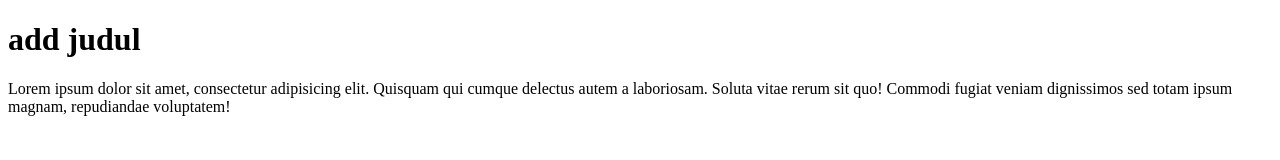
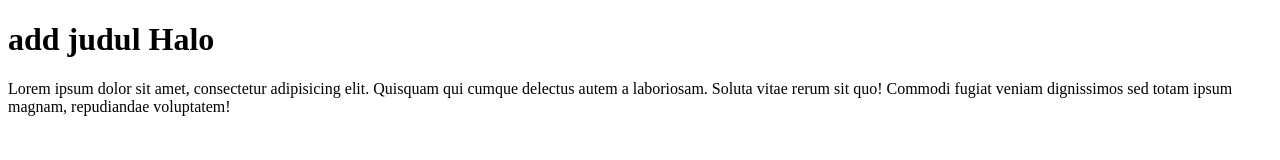
Before and after one commit to ihsannurrrr/repo-pertamaku, a plain HTML site: page index.html in a window 1280 px wide. Drawn offline with Linux system fonts and the light colour scheme.

Commit message:
update kolaborasi

```diff
--- a/index.html
+++ b/index.html
@@ -7,7 +7,7 @@
     <title>Document</title>
   </head>
   <body>
-    <h1>add judul</h1>
+    <h1>add judul Halo</h1>
     <p>
       Lorem ipsum dolor sit amet, consectetur adipisicing elit. Quisquam qui
       cumque delectus autem a laboriosam. Soluta vitae rerum sit quo! Commodi
```
